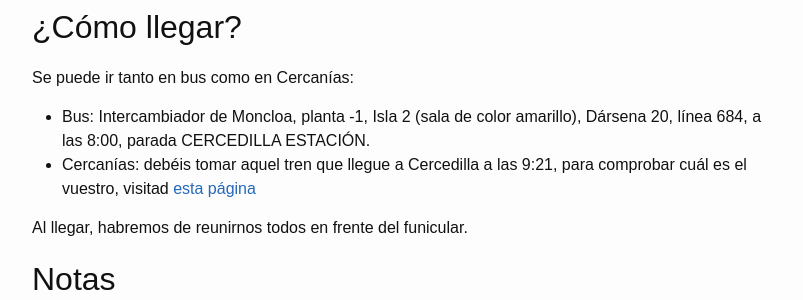
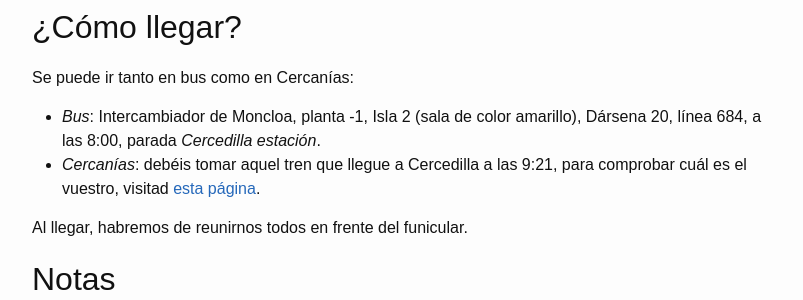
Before and after one commit to lewiscarroll/lewiscarroll.github.io, a Jekyll site: the page built from _posts/2017-10-22-Primera-excursion-del-curso.md, in a window 1280 px wide. Shown: the part 1424-1724 px from the top of the page, without its empty margins (238-1041 px from the left). Built offline with Jekyll 4.4.1, drawn with Linux system fonts in a browser that asks for light colours; some of the changed lines change nothing that is shown.

Commit message:
Commited by script

```diff
--- a/_posts/2017-10-22-Primera-excursion-del-curso.md
+++ b/_posts/2017-10-22-Primera-excursion-del-curso.md
@@ -20,8 +20,8 @@ Una vez ahí tomaremos el camino Viejo de El Paular, y comenzaremos a descender
 
 ## ¿Cómo llegar?
 Se puede ir tanto en bus como en Cercanías:
-- Bus: Intercambiador de Moncloa, planta -1, Isla 2 (sala de color amarillo), Dársena 20, línea 684, a las 8:00, parada CERCEDILLA ESTACIÓN.
-- Cercanías: debéis tomar aquel tren que llegue a Cercedilla a las 9:21, para comprobar cuál es el vuestro, visitad [esta página](http://www.renfe.com/viajeros/cercanias/madrid/)
+- *Bus*: Intercambiador de Moncloa, planta -1, Isla 2 (sala de color amarillo), Dársena 20, línea 684, a las 8:00, parada *Cercedilla estación*.
+- *Cercanías*: debéis tomar aquel tren que llegue a Cercedilla a las 9:21, para comprobar cuál es el vuestro, visitad [esta página](http://www.renfe.com/viajeros/cercanias/madrid/).
 
 Al llegar, habremos de reunirnos todos en frente del funicular.
 ## Notas
```
